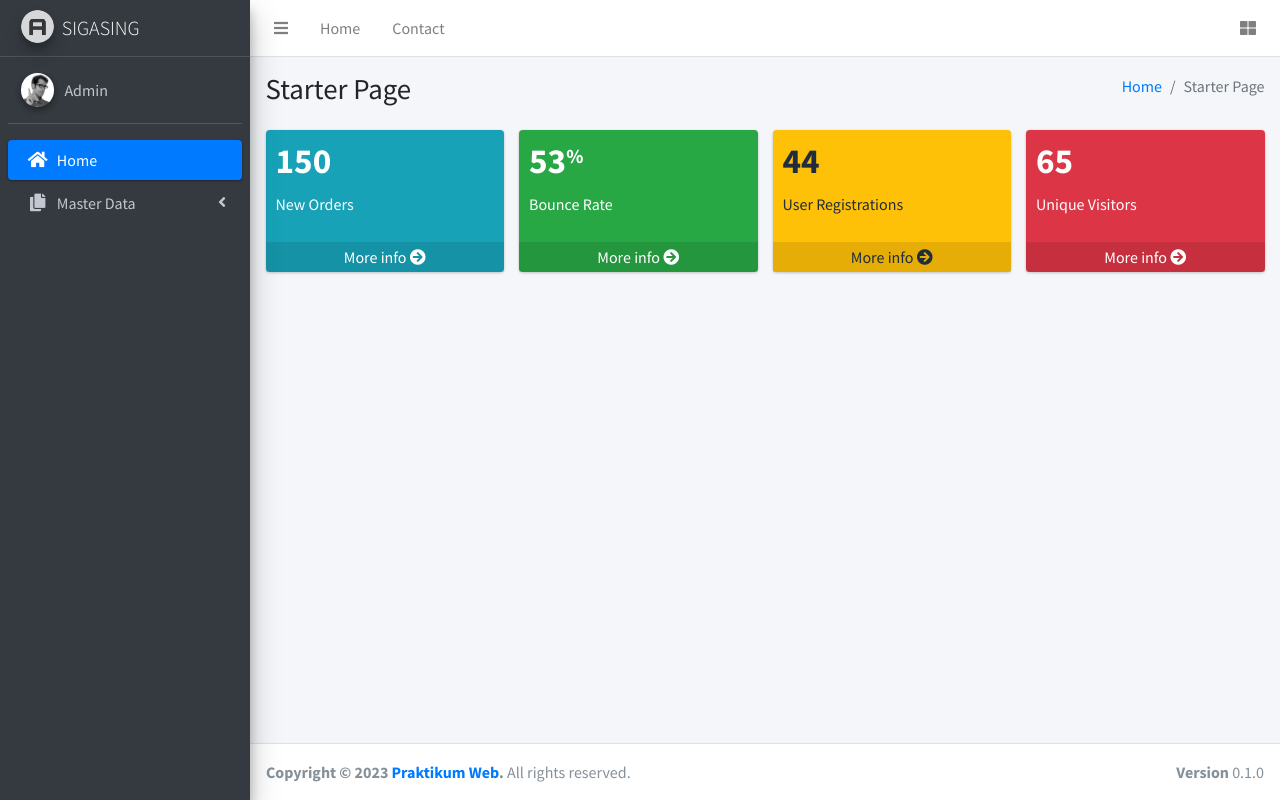
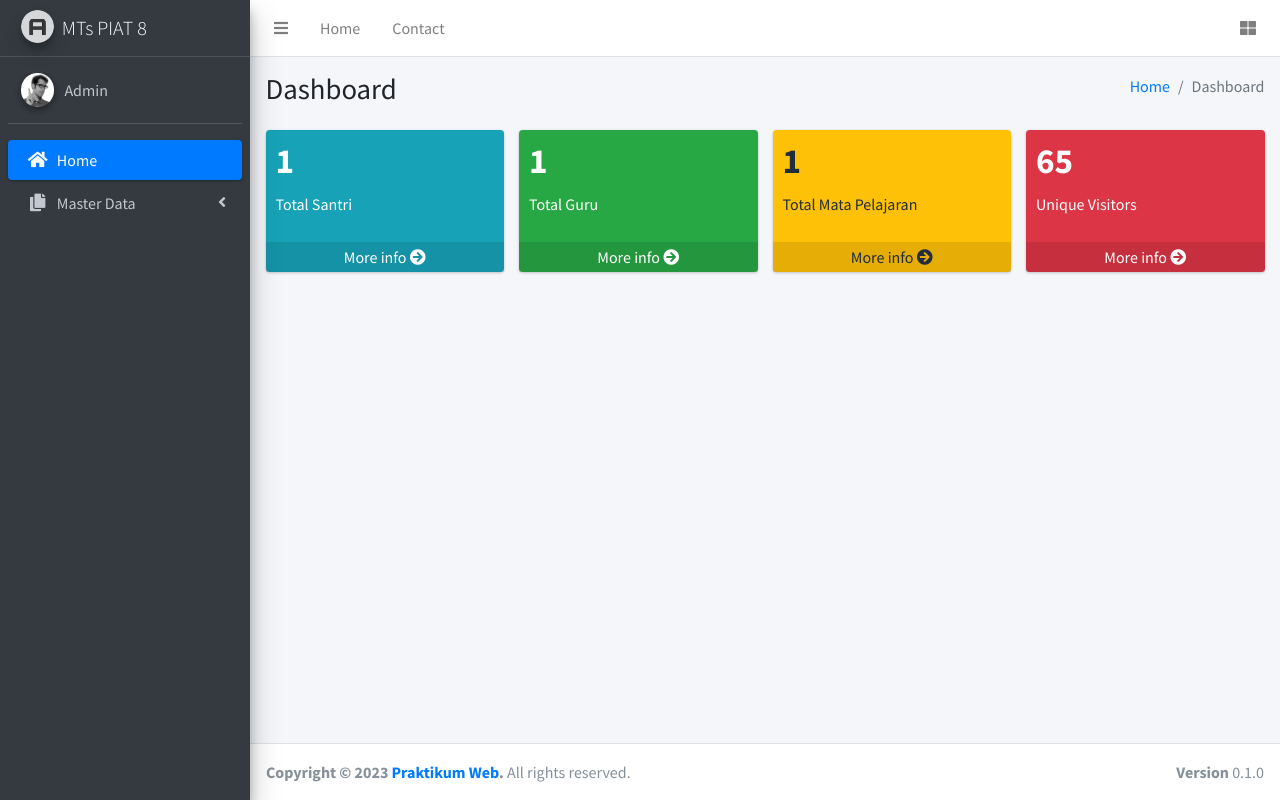
Before and after one commit to mbemdude/project-raport-digital, a PHP site: page / in a window 1280 px wide. Run offline with PHP 8.4, Linux system fonts and the light colour scheme; tables that the repository leaves empty or names only in its code hold one stand-in row (values such as "Sample post"); some libraries are stand-ins or nearby versions.

Commit message:
Perbaikan Sidebar & Home

```diff
--- a/pages/home.php
+++ b/pages/home.php
@@ -1,13 +1,29 @@
+<?php
+$database = new Database();
+$db = $database->getConnection();
+
+$sqlCountSantri = "SELECT COUNT(*) FROM tb_santri";
+$sqlCountGuru = "SELECT COUNT(*) FROM tb_guru";
+$sqlCountMapel = "SELECT COUNT(*) FROM tb_mapel";
+
+$stmtSantri = $db->query($sqlCountSantri);
+$stmtGuru = $db->query($sqlCountGuru);
+$stmtMapel = $db->query($sqlCountMapel);
+
+$countSantri = $stmtSantri->fetchColumn();
+$countGuru = $stmtGuru->fetchColumn();
+$countMapel = $stmtMapel->fetchColumn();
+?>
 <div class="content-header">
       <div class="container-fluid">
         <div class="row mb-2">
           <div class="col-sm-6">
-            <h1 class="m-0">Starter Page</h1>
+            <h1 class="m-0">Dashboard</h1>
           </div><!-- /.col -->
           <div class="col-sm-6">
             <ol class="breadcrumb float-sm-right">
               <li class="breadcrumb-item"><a href="#">Home</a></li>
-              <li class="breadcrumb-item active">Starter Page</li>
+              <li class="breadcrumb-item active">Dashboard</li>
             </ol>
           </div><!-- /.col -->
         </div><!-- /.row -->
@@ -23,9 +39,9 @@
             <!-- small box -->
             <div class="small-box bg-info">
               <div class="inner">
-                <h3>150</h3>
+                <h3><?php echo $countSantri ?></h3>
 
-                <p>New Orders</p>
+                <p>Total Santri</p>
               </div>
               <div class="icon">
                 <i class="ion ion-bag"></i>
@@ -38,9 +54,9 @@
             <!-- small box -->
             <div class="small-box bg-success">
               <div class="inner">
-                <h3>53<sup style="font-size: 20px">%</sup></h3>
+                <h3><?php echo $countGuru ?></h3>
 
-                <p>Bounce Rate</p>
+                <p>Total Guru</p>
               </div>
               <div class="icon">
                 <i class="ion ion-stats-bars"></i>
@@ -53,9 +69,9 @@
             <!-- small box -->
             <div class="small-box bg-warning">
               <div class="inner">
-                <h3>44</h3>
+                <h3><?php echo $countMapel ?></h3>
 
-                <p>User Registrations</p>
+                <p>Total Mata Pelajaran</p>
               </div>
               <div class="icon">
                 <i class="ion ion-person-add"></i>
--- a/partials/sidebar.php
+++ b/partials/sidebar.php
@@ -1,8 +1,8 @@
 <aside class="main-sidebar sidebar-dark-primary elevation-4">
     <!-- Brand Logo -->
-    <a href="#" class="brand-link">
+    <a href="?page=home" class="brand-link">
       <img src="dist/img/AdminLTELogo.png" alt="AdminLTE Logo" class="brand-image img-circle elevation-3" style="opacity: .8">
-      <span class="brand-text font-weight-light">SIGASING</span>
+      <span class="brand-text font-weight-light">MTs PIAT 8</span>
     </a>
 
     <!-- Sidebar -->
```
